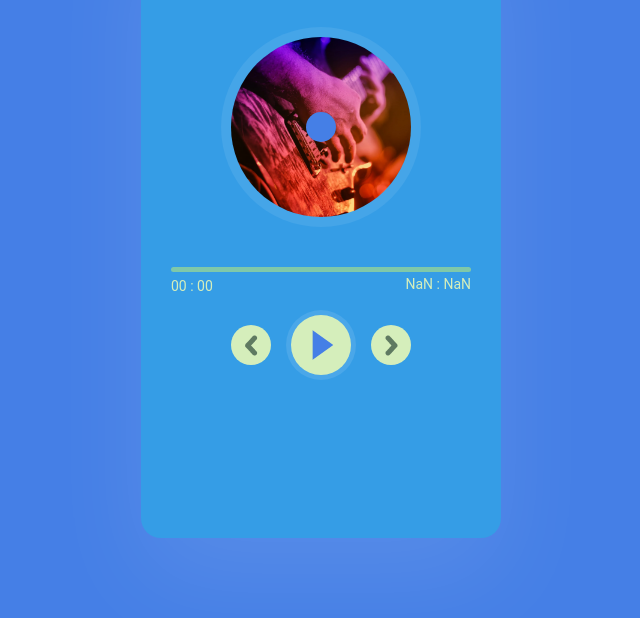
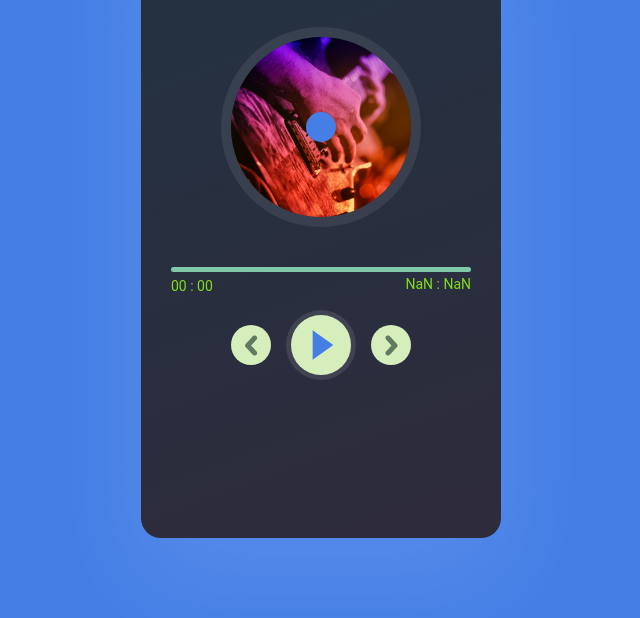
Before and after one commit to Samsonroyal/Music-Player, a plain HTML site: page index.html in a window 1280 px wide. Shown: the part 182-800 px from the top of the page, without its empty margins (319-959 px from the left). Drawn offline with Linux system fonts and the light colour scheme.

Commit message:
made changes
The color and shape of the player was altered

```diff
--- a/style.css
+++ b/style.css
@@ -22,7 +22,9 @@ body{
     box-shadow: 0 40px 100px rgba(255, 255, 255, 0.1);
     padding: 30px;
     overflow: hidden;
-    color: #d5eebb;
+    color: #80DD1C;
+    background-image: linear-gradient(-20deg,#2e2b3b,#253141 80%);
+    background-color: #34364b;
 }
 .music-name,
 .artist-name{
@@ -38,6 +40,7 @@ body{
 
 .artist-name{
     font-size: 20px;
+    font-weight: 20px;
 }
 .disk{
 
```
